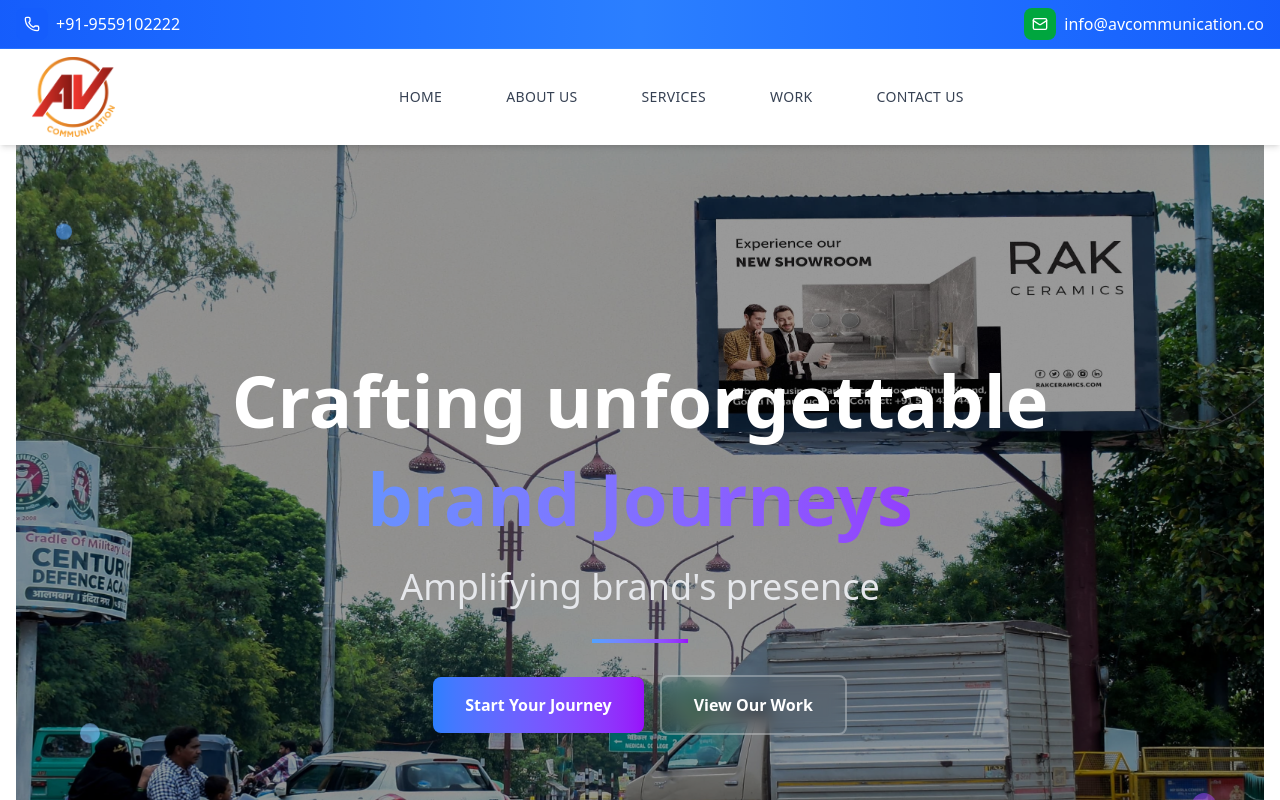
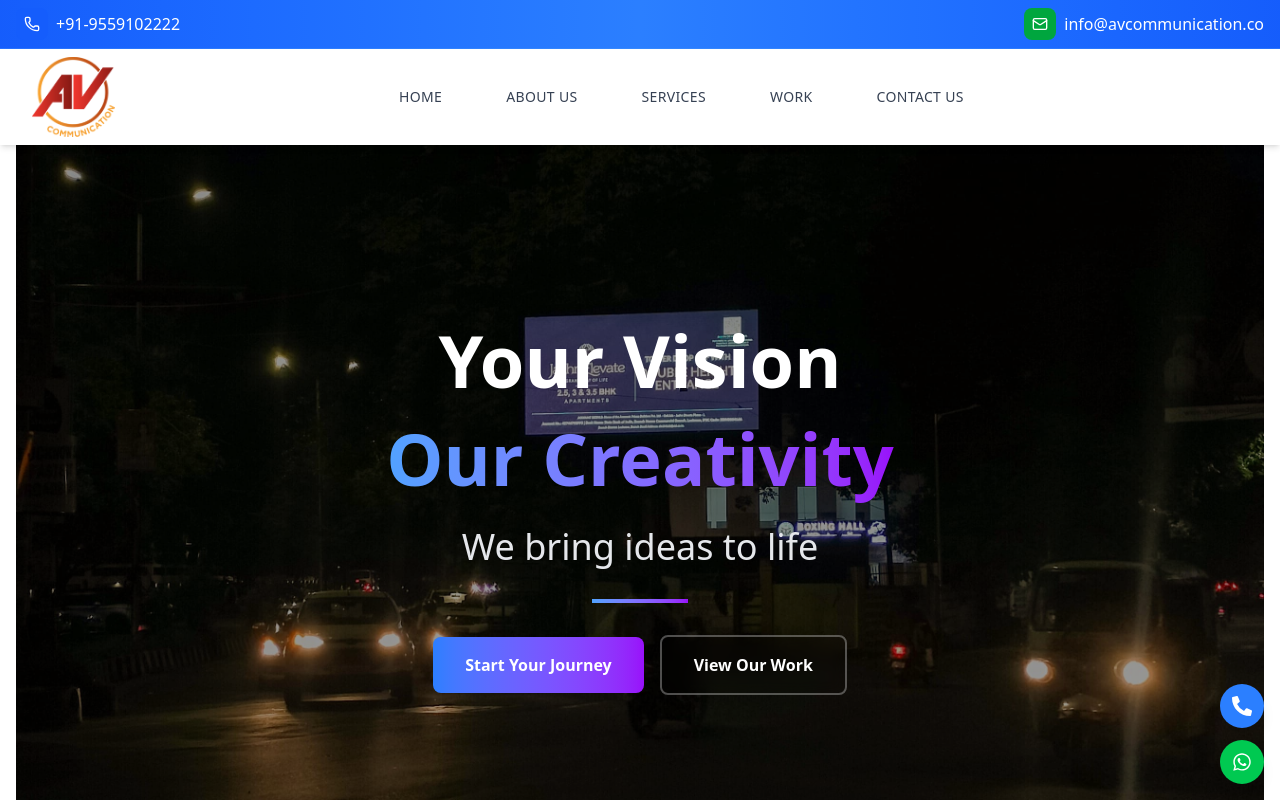
Before and after one commit to Sadan009/avcommunication, a React (Vite) app: page / in a window 1280 px wide. Shown: the top 800 px of the page. Built offline with nearby package versions, Linux system fonts and the light colour scheme.

Commit message:
fixed error and updated banner

```diff
--- a/package.json
+++ b/package.json
@@ -18,8 +18,10 @@
     "lucide-react": "^0.515.0",
     "react": "^19.1.0",
     "react-dom": "^19.1.0",
+    "react-icons": "^5.5.0",
     "react-router-dom": "^7.6.2",
-    "react-toastify": "^11.0.5"
+    "react-toastify": "^11.0.5",
+    "swiper": "^11.2.10"
   },
   "devDependencies": {
     "@eslint/js": "^9.25.0",
--- a/src/components/layout/Layout.jsx
+++ b/src/components/layout/Layout.jsx
@@ -2,15 +2,37 @@ import React from "react";
 import Header from "../header";
 import Footer from "../footer";
 import { Outlet } from "react-router-dom";
+import { FaWhatsapp, FaPhoneAlt } from "react-icons/fa";
 
 const MainLayout = () => {
   return (
     <>
       <Header />
-      <main className="min-h-[calc(100vh-160px)] px-4">
-        <Outlet /> {/* This renders the current page component */}
+      <main className="min-h-[calc(100vh-160px)] px-4 relative">
+        <Outlet />
       </main>
       <Footer />
+
+      {/* Floating CTA Buttons */}
+      <div className="fixed bottom-4 right-4 flex flex-col gap-3 z-50">
+        {/* Call Button */}
+        <a
+          href="tel:+919559102222" // Replace with your phone number
+          className="bg-blue-500 hover:bg-blue-600 text-white p-3 rounded-full shadow-lg flex items-center justify-center transition duration-300"
+        >
+          <FaPhoneAlt className="w-5 h-5" />
+        </a>
+
+        {/* WhatsApp Button */}
+        <a
+          href="https://wa.me/919559102222" // Replace with your WhatsApp number
+          target="_blank"
+          rel="noopener noreferrer"
+          className="bg-green-500 hover:bg-green-600 text-white p-3 rounded-full shadow-lg flex items-center justify-center transition duration-300"
+        >
+          <FaWhatsapp className="w-5 h-5" />
+        </a>
+      </div>
     </>
   );
 };
--- a/src/components/sections/hero.jsx
+++ b/src/components/sections/hero.jsx
@@ -1,76 +1,96 @@
-// Banner Component
 import { useEffect, useRef, useState } from "react";
 import { Link } from "react-router-dom";
+import { Swiper, SwiperSlide } from "swiper/react";
+import { Autoplay, Pagination, EffectFade } from "swiper/modules";
+import "swiper/css";
+import "swiper/css/effect-fade";
+import "swiper/css/pagination";
 
-
+const slides = [
+  {
+    image: "/assets/gallery-optimized/22.jpg",
+    heading1: "Crafting unforgettable",
+    heading2: "brand Journeys",
+    sub: "Amplifying brand's presence",
+  },
+  {
+    image: "/assets/gallery-optimized/36.jpg",
+    heading1: "Your Vision",
+    heading2: "Our Creativity",
+    sub: "We bring ideas to life",
+  },
+  {
+    image: "/assets/gallery-optimized/25.jpg",
+    heading1: "Innovative Solutions",
+    heading2: "Exceptional Results",
+    sub: "Transforming brands digitally",
+  },
+];
 
 const Banner = () => {
-    const divRef = useRef(null);
   const [loaded, setLoaded] = useState(false);
 
   useEffect(() => {
-      const observer = new IntersectionObserver(
-        ([entry]) => {
-          if (entry.isIntersecting) {
-            setLoaded(true);
-            observer.disconnect();
-          }
-        },
-        { threshold: 0.1 }
-      );
+    const timer = setTimeout(() => setLoaded(true), 100); // Preload effect
+    return () => clearTimeout(timer);
+  }, []);
 
-      if (divRef.current) observer.observe(divRef.current);
-    }, []);
   return (
-    <section className="relative w-full h-screen overflow-hidden">
-      {/* Background Image */}
+    <section className="relative w-full h-[90vh] overflow-hidden">
+      <Swiper
+        modules={[Autoplay, Pagination, EffectFade]}
+        autoplay={{ delay: 4000, disableOnInteraction: false }}
+        pagination={{ clickable: true }}
+        effect="fade"
+        loop
+        className="w-full h-full"
+      >
+        {slides.map((slide, index) => (
+          <SwiperSlide key={index}>
             <div
-        ref={divRef}
-        className="absolute inset-0 bg-cover bg-center bg-no-repeat"
+              className="absolute inset-0 bg-cover bg-center bg-no-repeat transition-all duration-1000"
               style={{
-          backgroundImage: loaded ? `url('/assets/gallery-optimized/22.jpg')` : "none",
+                backgroundImage: loaded ? `url('${slide.image}')` : "none",
               }}
             >
-        {/* Dark overlay for better text readability */}
               <div className="absolute inset-0 bg-black/40"></div>
             </div>
 
             {/* Content Container */}
             <div className="relative z-10 flex items-center justify-center h-full px-4 sm:px-6 lg:px-8">
               <div className="text-center max-w-4xl mx-auto">
-          {/* Main Heading */}
                 <h1 className="text-3xl sm:text-4xl md:text-5xl lg:text-6xl xl:text-7xl font-bold text-white mb-6 leading-tight">
-            <span className="block mb-2">Crafting unforgettable</span>
+                  <span className="block mb-2">{slide.heading1}</span>
                   <span className="block text-transparent bg-clip-text bg-gradient-to-r from-blue-400 to-purple-600 mb-2">
-              brand Journeys
+                    {slide.heading2}
                   </span>
                 </h1>
 
-          {/* Subtitle */}
                 <p className="text-xl sm:text-2xl md:text-3xl lg:text-4xl text-gray-200 font-medium mb-8">
-            Amplifying brand's presence
+                  {slide.sub}
                 </p>
 
-          {/* Decorative Line */}
                 <div className="w-24 h-1 bg-gradient-to-r from-blue-400 to-purple-600 mx-auto mb-8"></div>
 
-          {/* CTA Buttons */}
-          <div className="flex flex-col sm:flex-row gap-4 justify-center items-center">
+                <div className="flex flex-col sm:flex-row gap-3 sm:gap-4 justify-center items-center">
                   <Link
                     to="/contact"
-              className="px-8 py-4 bg-gradient-to-r from-blue-500 to-purple-600 hover:from-blue-600 hover:to-purple-700 text-white font-semibold rounded-lg transition-all duration-300 transform hover:scale-105 hover:shadow-xl backdrop-blur-sm"
+                    className="px-6 py-3 sm:px-8 sm:py-4 text-sm sm:text-base bg-gradient-to-r from-blue-500 to-purple-600 hover:from-blue-600 hover:to-purple-700 text-white font-semibold rounded-lg transition-all duration-300 transform hover:scale-105 hover:shadow-xl backdrop-blur-sm"
                   >
                     Start Your Journey
                   </Link>
                   <Link
                     to="/work"
-              className="px-8 py-4 border-2 border-white/30 text-white hover:bg-white/10 font-semibold rounded-lg transition-all duration-300 backdrop-blur-sm"
+                    className="px-6 py-3 sm:px-8 sm:py-4 text-sm sm:text-base border-2 border-white/30 text-white hover:bg-white/10 font-semibold rounded-lg transition-all duration-300 backdrop-blur-sm"
                   >
                     View Our Work
                   </Link>
                 </div>
               </div>
             </div>
+          </SwiperSlide>
+        ))}
+      </Swiper>
 
       {/* Floating Animation Elements */}
       <div className="absolute top-20 left-10 w-4 h-4 bg-blue-400/60 rounded-full animate-bounce"></div>
@@ -81,7 +101,7 @@ const Banner = () => {
         style={{ animationDelay: "1s" }}
       ></div>
 
-      {/* Bottom Wave (Optional) */}
+      {/* Bottom Wave */}
       <div className="absolute bottom-0 left-0 right-0">
         <svg
           className="w-full h-12 sm:h-16 lg:h-20"
```
Also changed, not shown: 1 other file (tests, documents, lock files or other folders). Lines whose indentation alone changed are shown as unchanged.
